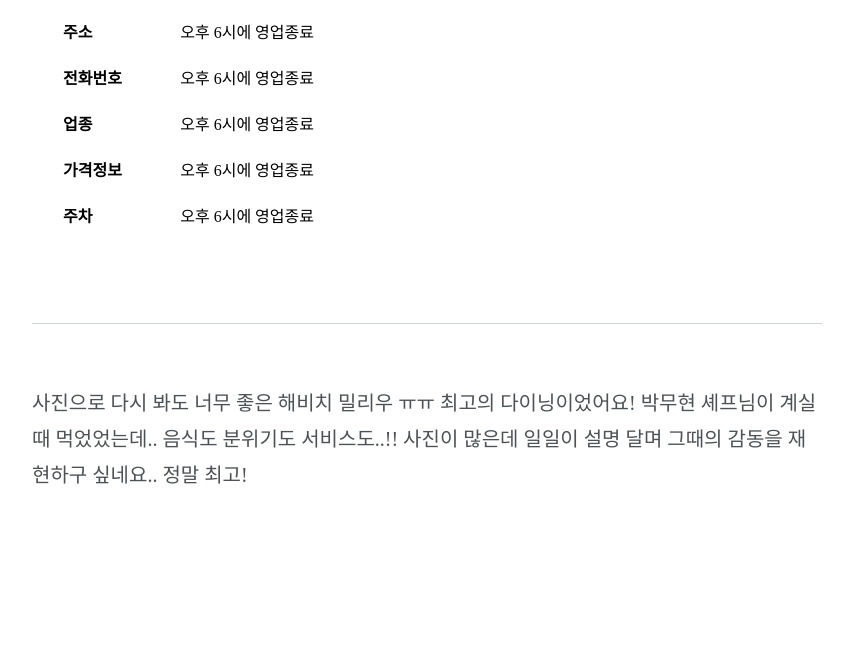
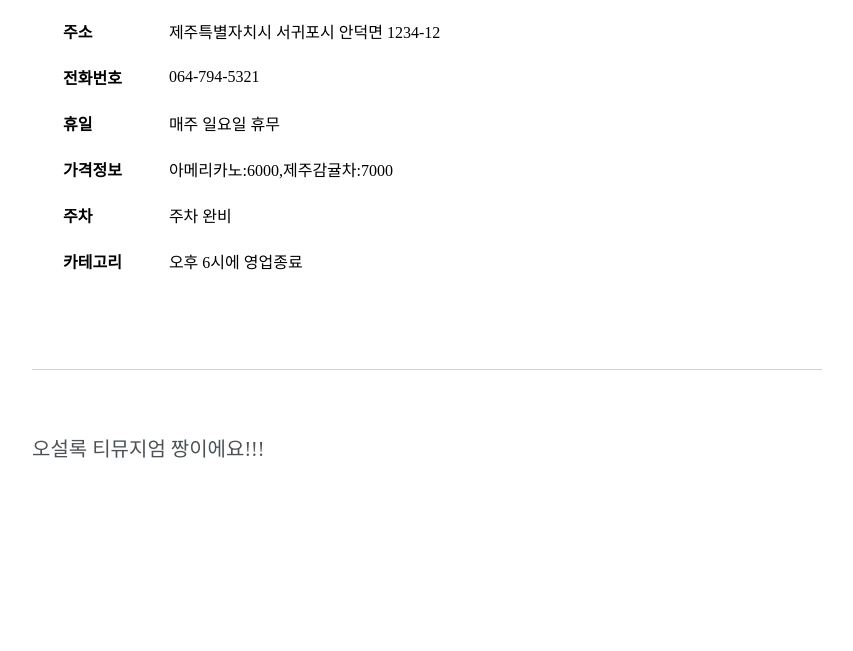
Before and after one commit to newmad/newmad-front, a website: page detail.html in a window 1280 px wide. Shown: the part 851-1502 px from the top of the page, without its empty margins (214-1067 px from the left). After the commit the page ends 1476 px from the top, so only its background shows below. Drawn offline with nearby package versions, Linux system fonts and the light colour scheme; files that its build step writes are made by us from their sources.

Commit message:
connect detail page tmp API

```diff
--- a/api/detail.js
+++ b/api/detail.js
@@ -1,19 +1,20 @@
 function requestDetail(placeID, callback) {
   var response = {
-    status : 200,
-    data : {
-      "오설록티뮤지엄" : {
-        "address" : "제주특별자치시 서귀포시 안덕면 1234-12",
-        "category" : "일반음식점",
-        "desc" : "오설록 티뮤지엄 짱이에요!!!",
-        "holiday" : "매주 일요일 휴무",
-        "id" : 1,
-        "like" : 24,
-        "parking" : "주차 완비",
-        "phone" : "064-794-5321",
-        "price" : "아메리카노:6000,제주감귤차:7000",
-        "title" : "오설록티뮤지엄",
-        "weather-id" : 1
+    status: 200,
+    data: {
+      "오설록티뮤지엄": {
+        "address": "제주특별자치시 서귀포시 안덕면 1234-12",
+        "category": "일반음식점",
+        "desc": "오설록 티뮤지엄 짱이에요!!!",
+        "holiday": "매주 일요일 휴무",
+        "id": 1,
+        "img": "https://firebasestorage.googleapis.com/v0/b/madjoy-9e80b.appspot.com/o/5253258529_e07cb5db5c_b.jpg?alt=media&token=a7f96a6b-3006-436e-b1f0-ab3403acadcf",
+        "like": 24,
+        "parking": "주차 완비",
+        "phone": "064-794-5321",
+        "price": "아메리카노:6000,제주감귤차:7000",
+        "title": "오설록티뮤지엄",
+        "weather-id": 1
       }
     }
     };
@@ -23,7 +24,7 @@
 }
 
   function detail(placeID, callback) {
-  requestPlace(placeID, function(status, resData) {
+    requestDetail(placeID, function (status, resData) {
       if (status) {
         callback(true, resData);
       }
--- a/detail.html
+++ b/detail.html
@@ -25,31 +25,36 @@
       <table class="place__info--table">
         <tr>
           <td class="place__info--key">주소</td>
-          <td>오후 6시에 영업종료</td>
+          <td class="place__info--address">오후 6시에 영업종료</td>
         </tr>
 
 
         <tr>
           <td class="place__info--key">전화번호</td>
-          <td>오후 6시에 영업종료</td>
+          <td class="place__info--phone">오후 6시에 영업종료</td>
         </tr>
 
 
         <tr>
-          <td class="place__info--key">업종</td>
-          <td>오후 6시에 영업종료</td>
+          <td class="place__info--key">휴일</td>
+          <td class="place__info--holiday">오후 6시에 영업종료</td>
         </tr>
 
 
         <tr>
           <td class="place__info--key">가격정보</td>
-          <td>오후 6시에 영업종료</td>
+          <td class="place__info--price">오후 6시에 영업종료</td>
         </tr>
 
 
         <tr>
           <td class="place__info--key">주차</td>
-          <td>오후 6시에 영업종료</td>
+          <td class="place__info--park">오후 6시에 영업종료</td>
+        </tr>
+
+        <tr>
+          <td class="place__info--key">카테고리</td>
+          <td class=".place__info--category">오후 6시에 영업종료</td>
         </tr>
       </table>
     </div>
@@ -61,6 +66,8 @@
     </div>
   </section>
 
+  <script src="/api/detail.js"></script>
   <script src="/js/detail.js"></script>
+
 </body>
 </html>
--- a/js/detail.js
+++ b/js/detail.js
@@ -6,7 +6,31 @@
 var placePicture = querySelector('.place__picture');
 var placeDescription = querySelector('.place__description');
 
-placeTitle.textContent = '오셜록 티뮤지엄';
-placeLocation.textContent = '제주특별자치도 서귀포시 안덕면';
-placeLikeNum.textContent = '12';
-placeDescription.textContent = '사진으로 다시 봐도 너무 좋은 해비치 밀리우 ㅠㅠ 최고의 다이닝이었어요! 박무현 셰프님이 계실때 먹었었는데.. 음식도 분위기도 서비스도..!! 사진이 많은데 일일이 설명 달며 그때의 감동을 재현하구 싶네요.. 정말 최고!';
+var placeAddress = querySelector('.place__info--address');
+var placePhone = querySelector('.place__info--phone');
+var placeHoliday = querySelector('.place__info--holiday');
+var placePrice = querySelector('.place__info--price');
+var placePark = querySelector('.place__info--park');
+var placeCategory = querySelector('.place__info--category');
+
+detail({}, function (status, resData) {
+  var title = Object.keys(resData)[0];
+  var obj = resData[title];
+
+  var {title, address, desc, img, like, category, holiday, parking, phone, price, id, 'weather-id' : weatherID} = obj;
+
+  placeTitle.textContent = title;
+  placeLocation.textContent = address;
+  placeLikeNum.textContent = like;
+  placeDescription.textContent = desc;
+  placePicture.src = img;
+
+  placeAddress.textContent = address;
+  placePhone.textContent = phone;
+  placeHoliday.textContent = holiday;
+  placePrice.textContent = price;
+  placePark.textContent = parking;
+  placeCategory.textContent = category;
+
+
+});
--- a/style/sass/_detail.scss
+++ b/style/sass/_detail.scss
@@ -72,7 +72,7 @@
 .place__info--table {
   border-spacing: 20px;
   padding: 10px;
-  width: 50%
+  width: 70%;
 }
 
 .place__description {
```
Lines whose indentation alone changed are shown as unchanged.
